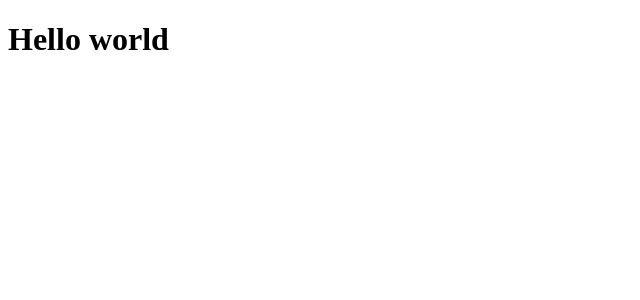
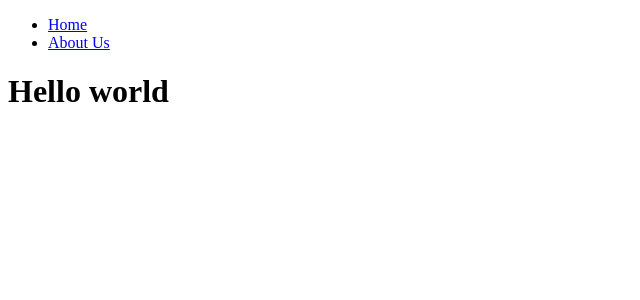
Before and after one commit to millwheel/nextjs-practice, a Next.js app in the folder nextjs-14-practice/: page / in a window 1280 px wide. Shown: the top 300 px of the page, without its empty margins (0-640 px from the left). Built offline with nearby package versions, Linux system fonts and the light colour scheme.

Commit message:
feat: Add navigation to layout

```diff
--- a/nextjs-14-practice/app/layout.tsx
+++ b/nextjs-14-practice/app/layout.tsx
@@ -1,3 +1,5 @@
+import Navigation from "../component/navigation";
+
 export const metadata = {
   title: 'Next.js',
   description: 'Generated by Next.js',
@@ -10,7 +12,10 @@ export default function RootLayout({
 }) {
   return (
     <html lang="en">
-      <body>{children}</body>
+
+       <body>
+       <Navigation/>
+       {children}</body>
     </html>
   )
 }
--- a/nextjs-14-practice/component/navigation.tsx
+++ b/nextjs-14-practice/component/navigation.tsx
@@ -1,3 +1,4 @@
+"use client";
 import Link from "next/link";
 import {usePathname} from "next/navigation";
 
```
